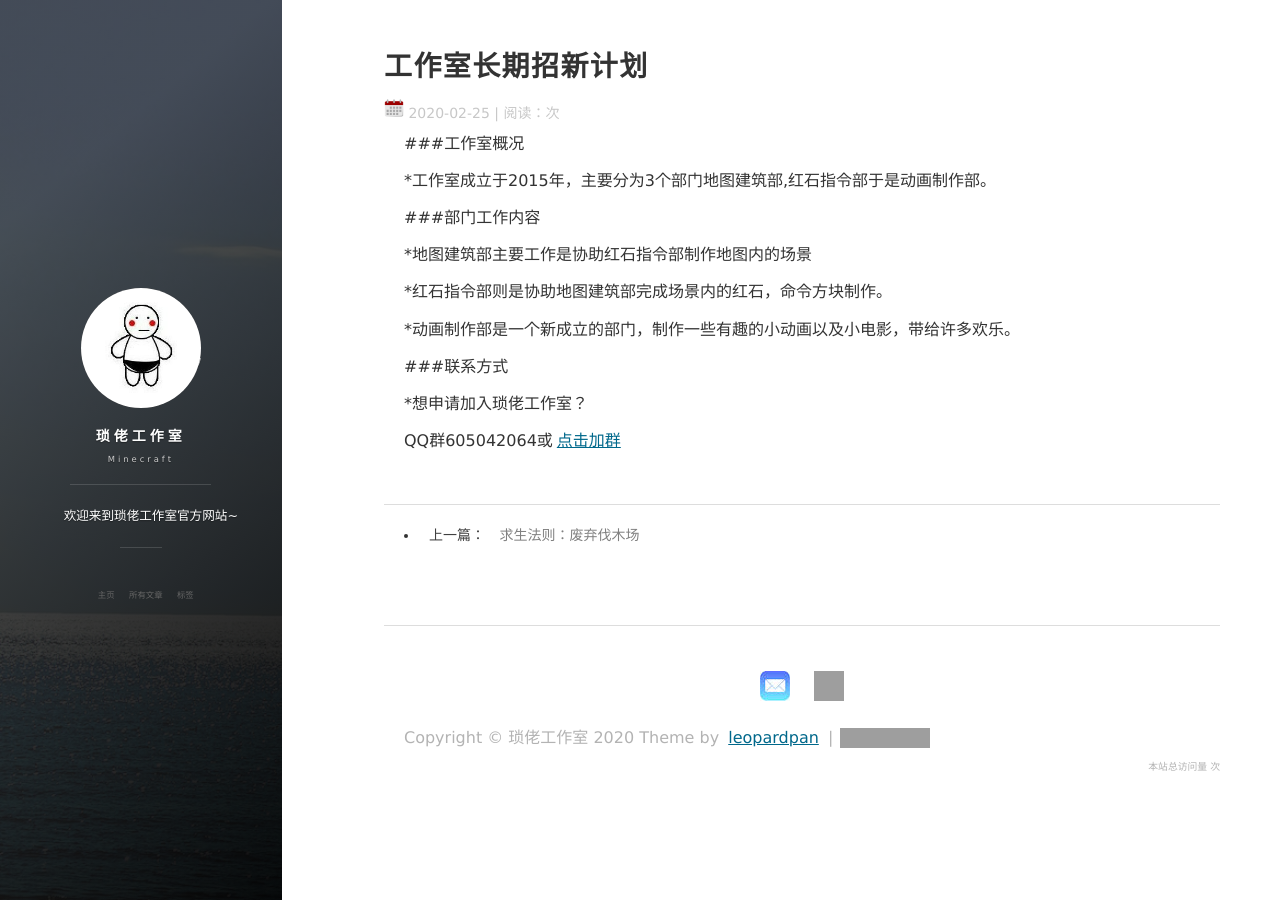
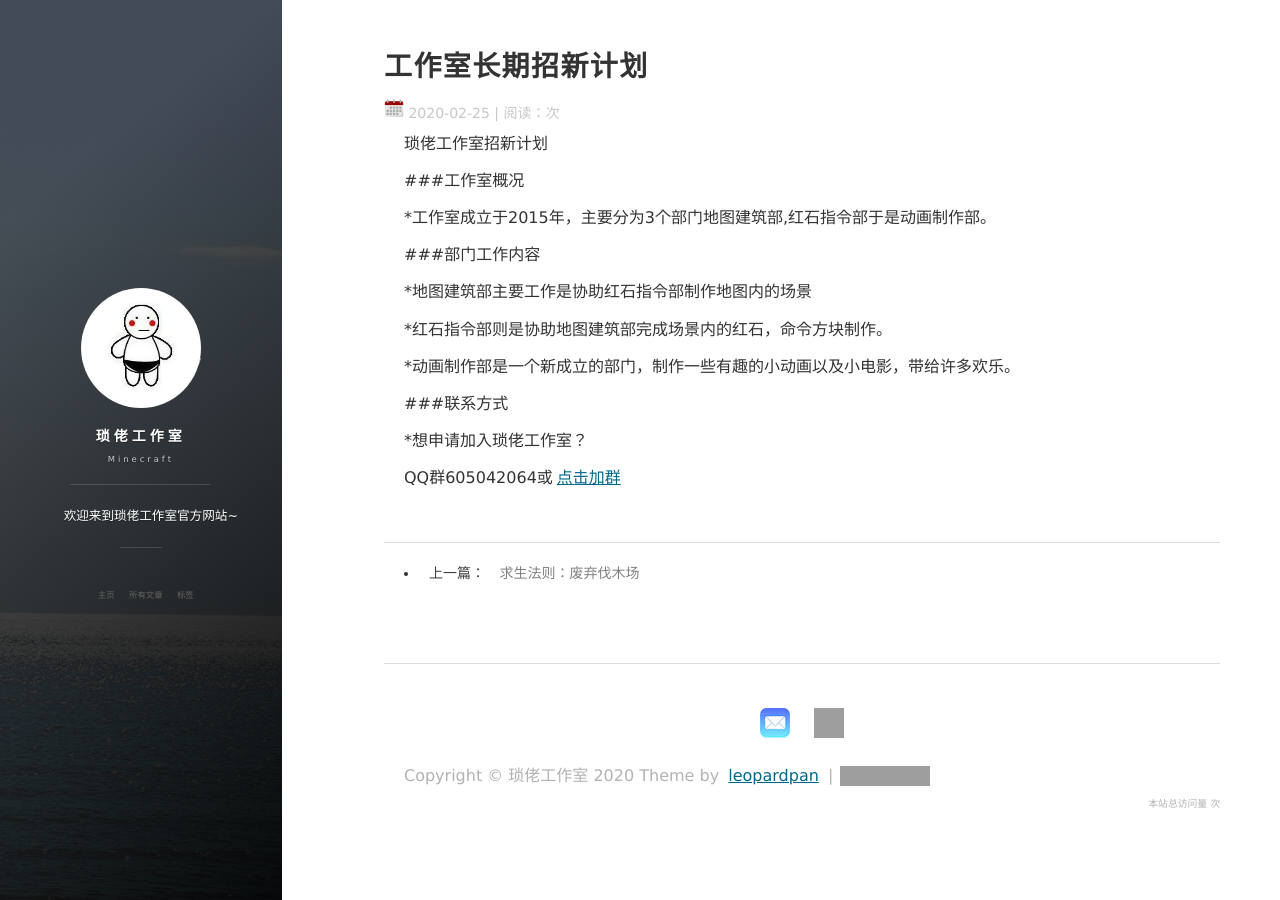
Before and after one commit to yin-ren/yin-ren.github.io, a Jekyll site: the page built from _posts/2020-02-25-zhao.md, in a window 1280 px wide. Built offline with Jekyll 4.4.1, drawn with Linux system fonts in a browser that asks for light colours; nearby versions of some CDN libraries; comment, search, counter and statistics services are not loaded; grey boxes are pictures that could not be loaded.

Commit message:
Update 2020-02-25-zhao.md

```diff
--- a/_posts/2020-02-25-zhao.md
+++ b/_posts/2020-02-25-zhao.md
@@ -4,6 +4,9 @@ title: 工作室长期招新计划
 date: 2020-02-25 15:00:00
 tag: 招新
 ---
+
+琐佬工作室招新计划
+
 ###工作室概况
 
 *工作室成立于2015年，主要分为3个部门地图建筑部,红石指令部于是动画制作部。
```
